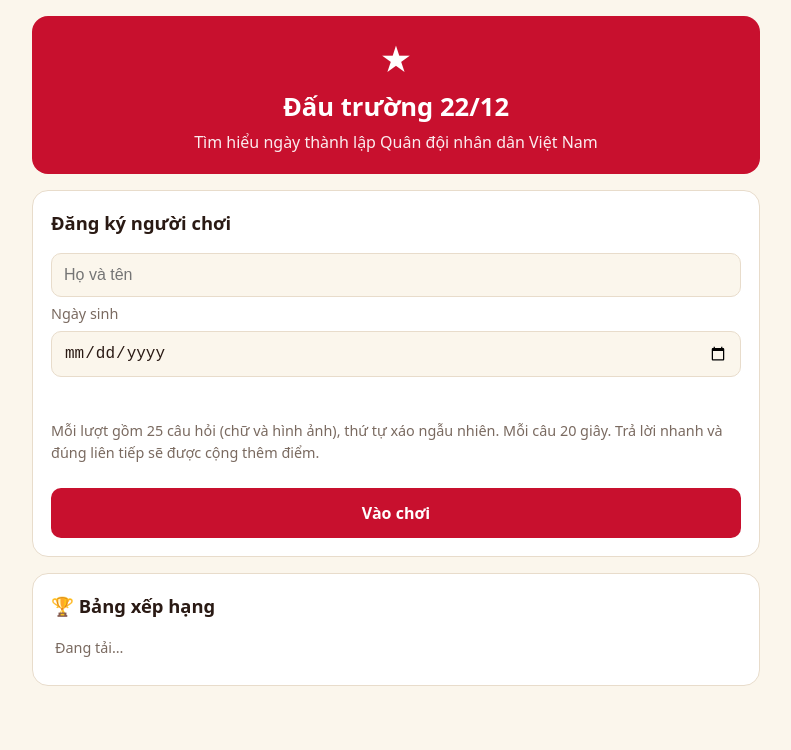
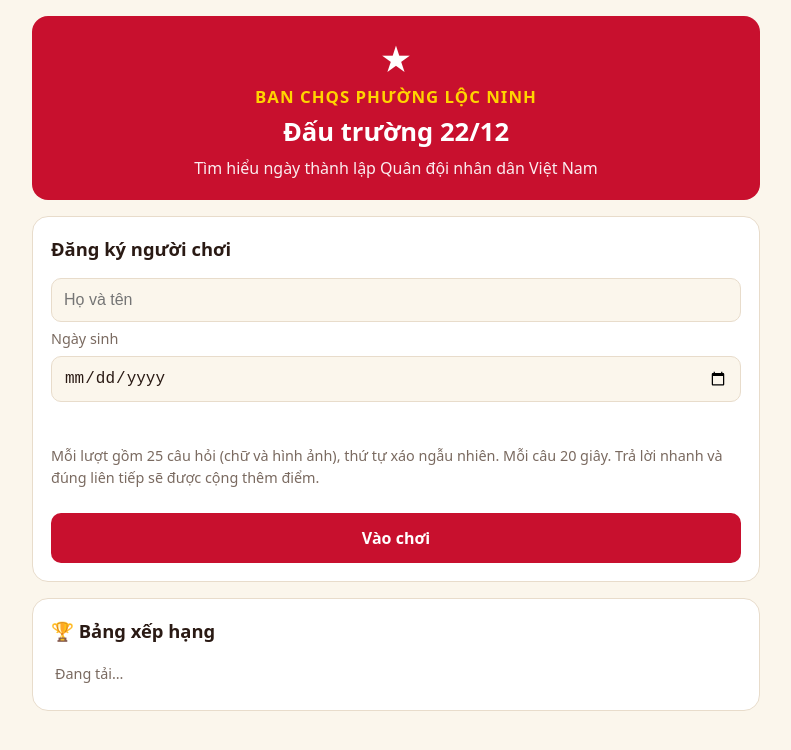
Before and after one commit to bonbon1511/thi-22-12, a plain HTML site: page index.html in a window 1280 px wide. Shown: the whole page, without its empty margins (244-1035 px from the left). Drawn offline with Linux system fonts and the light colour scheme; no server answers.

Commit message:
Add files via upload

```diff
--- a/index.html
+++ b/index.html
@@ -11,6 +11,7 @@
 body{margin:0;background:var(--bg);color:var(--ink);font-family:system-ui,-apple-system,"Segoe UI",Roboto,sans-serif;line-height:1.5}
 .wrap{max-width:760px;margin:0 auto;padding:16px;display:grid;gap:16px}
 header{background:var(--red);color:#fff;border-radius:16px;padding:20px;text-align:center}
+header .org{font-weight:700;letter-spacing:.06em;color:#ffd400;font-size:1.05rem}
 header h1{margin:4px 0;font-size:1.6rem}header p{margin:0;opacity:.92}
 .card{background:var(--card);border:1px solid var(--line);border-radius:16px;padding:18px}
 h2{margin:0 0 10px;font-size:1.15rem}
@@ -38,7 +39,7 @@ li.me{background:color-mix(in srgb,var(--gold) 22%,transparent);border-radius:8p
 </head>
 <body>
 <div class="wrap">
-<header><div style="font-size:2rem">★</div><h1>Đấu trường 22/12</h1><p>Tìm hiểu ngày thành lập Quân đội nhân dân Việt Nam</p></header>
+<header><div style="font-size:2rem">★</div><div class="org">BAN CHQS PHƯỜNG LỘC NINH</div><h1>Đấu trường 22/12</h1><p>Tìm hiểu ngày thành lập Quân đội nhân dân Việt Nam</p></header>
 <main id="main"></main>
 <section class="card"><h2>🏆 Bảng xếp hạng</h2><ol id="lb"><li class="mut">Đang tải…</li></ol></section>
 </div>
```
